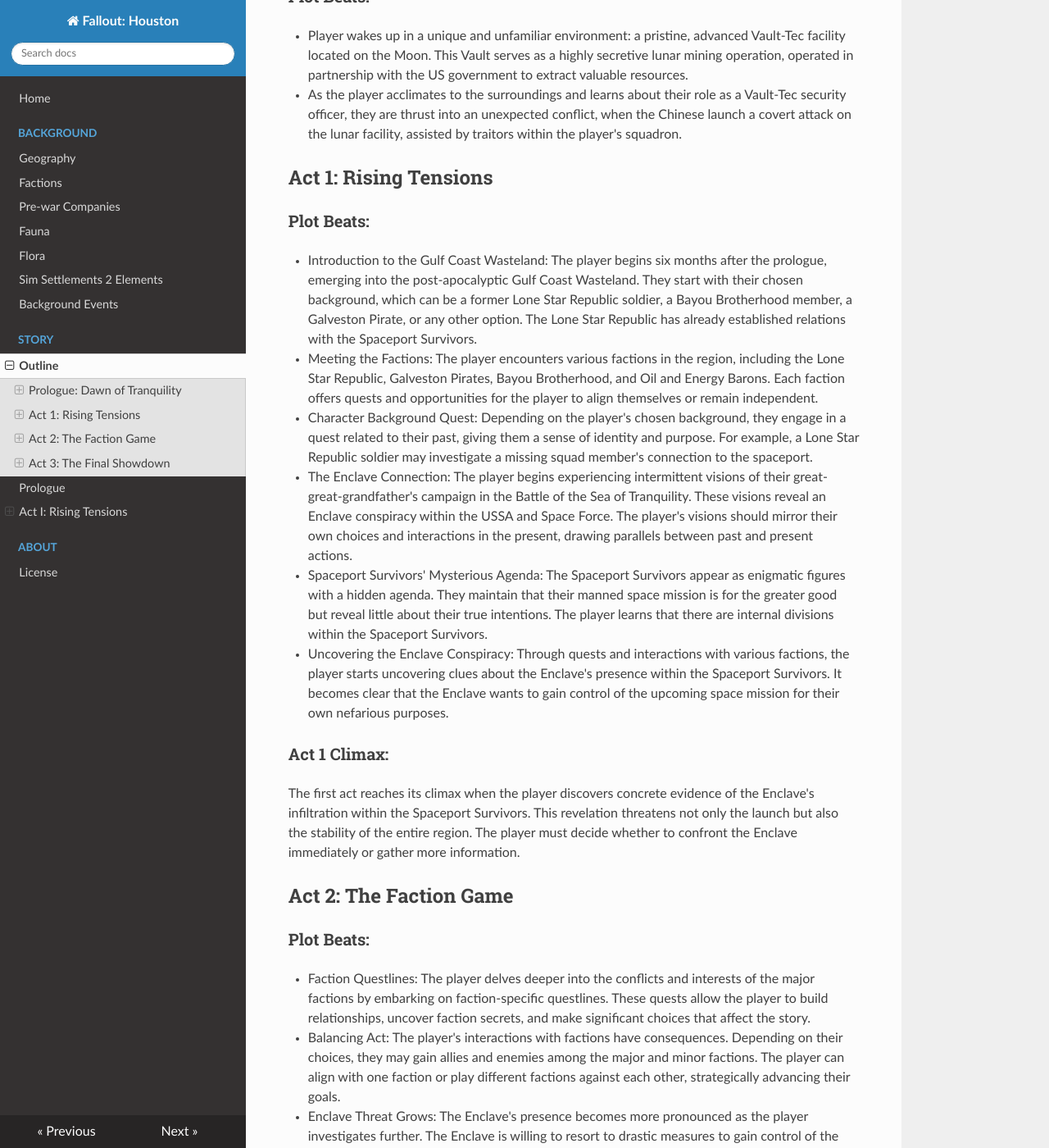
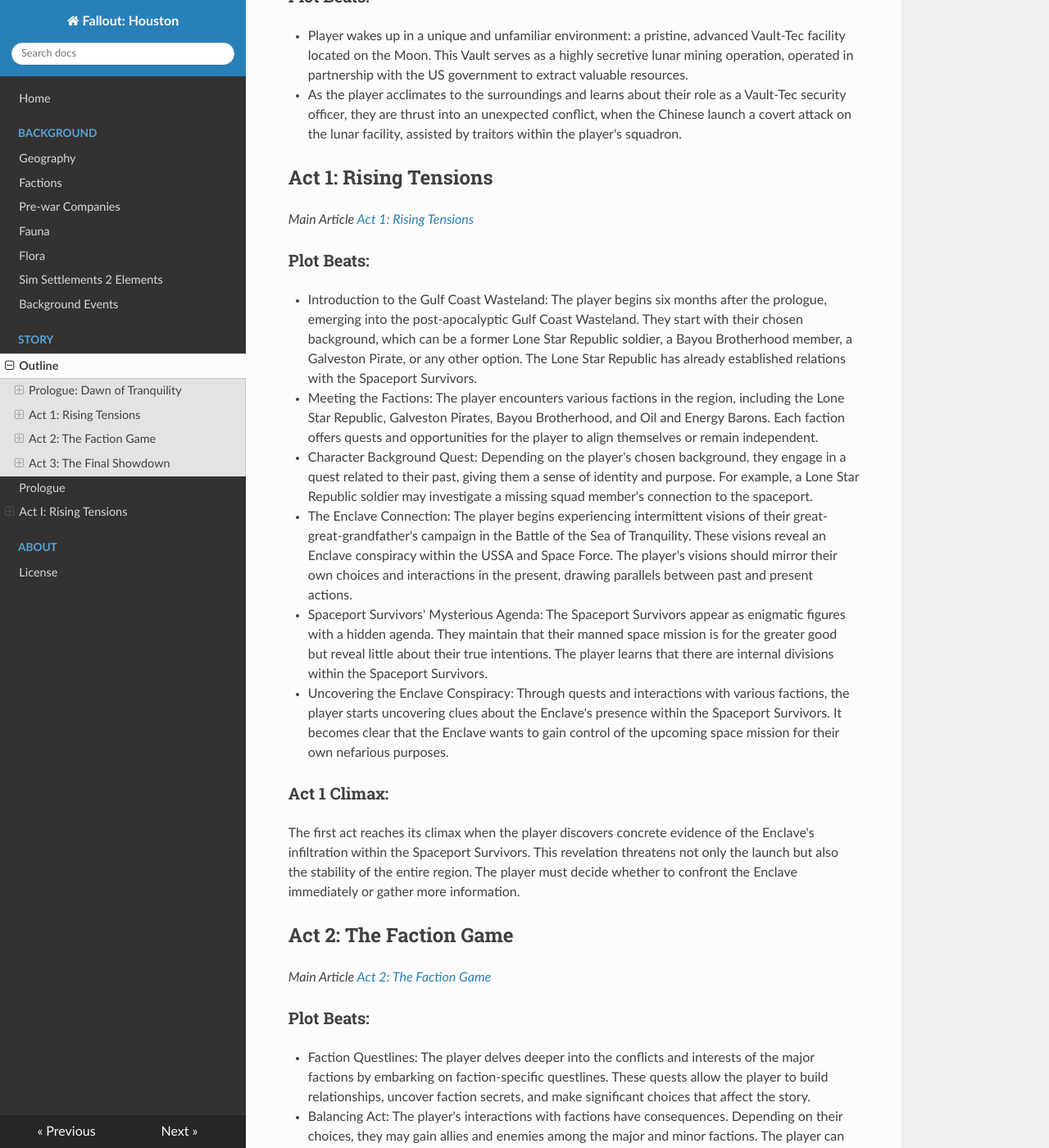
Before and after one commit to qthequartermasterman/fallout-houston-campaign, an MkDocs documentation site: the page built from docs/Story/outline.md, in a window 1280 px wide and 1400 px high, scrolled down 234 px. Shown: the whole window at 82% size. Built offline with MkDocs 1.6.1, drawn with Linux system fonts in a browser that asks for light colours; nearby versions of some CDN libraries; some of the changed text lies outside the part shown.

Commit message:
fix:  add links to the various acts

```diff
--- a/docs/Story/outline.md
+++ b/docs/Story/outline.md
@@ -8,6 +8,7 @@
 - As the player acclimates to the surroundings and learns about their role as a Vault-Tec security officer, they are thrust into an unexpected conflict, when the Chinese launch a covert attack on the lunar facility, assisted by traitors within the player's squadron.
 
 ## Act 1: Rising Tensions
+*Main Article [Act 1: Rising Tensions](./Act1/index.md)*
 
 ### Plot Beats:
 
@@ -23,6 +24,7 @@
 The first act reaches its climax when the player discovers concrete evidence of the Enclave's infiltration within the Spaceport Survivors. This revelation threatens not only the launch but also the stability of the entire region. The player must decide whether to confront the Enclave immediately or gather more information.
 
 ## Act 2: The Faction Game
+*Main Article [Act 2: The Faction Game](./Act2/index.md)*
 
 ### Plot Beats:
 
@@ -37,6 +39,7 @@
 The player, along with their chosen faction, discovers that the Enclave has begun executing their plan. They must decide whether to confront the Enclave directly, attempt to negotiate, or sabotage their plans. The fate of the Gulf Coast Wasteland hangs in the balance.
 
 ## Act 3: The Final Showdown
+*Main Article [Act 3: The Final Showdown](./Act3/index.md)*
 
 ### Plot Beats:
 
```
